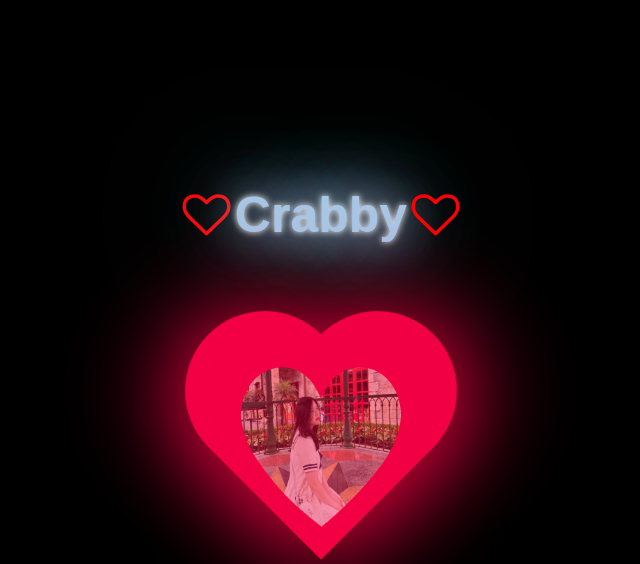
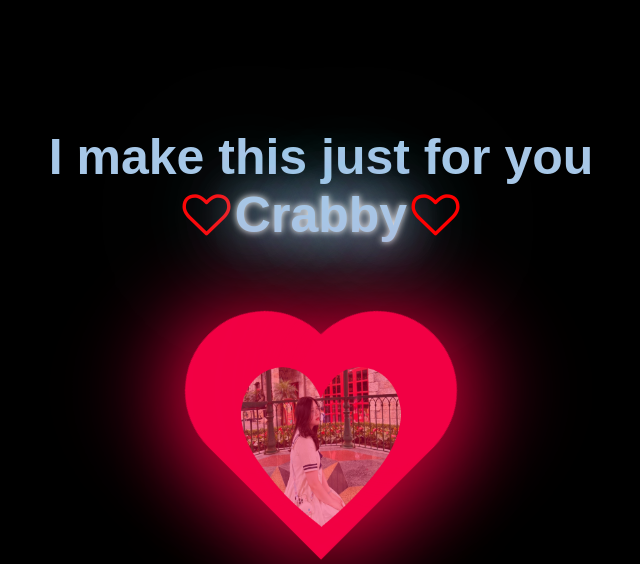
Before and after one commit to huynhat30/Bounding_heart_page, a plain HTML site: page index.html in a window 1280 px wide. Shown: the top 564 px of the page, without its empty margins (319-959 px from the left). Drawn offline with Linux system fonts and the light colour scheme; a web font is replaced by a local one.

Commit message:
Update styles.css

```diff
--- a/styles.css
+++ b/styles.css
@@ -32,6 +32,7 @@ body {
 
 .header h1{
     font-size: 50px;
+    color: #A7C7E7;
 }
 
 #target {
```
